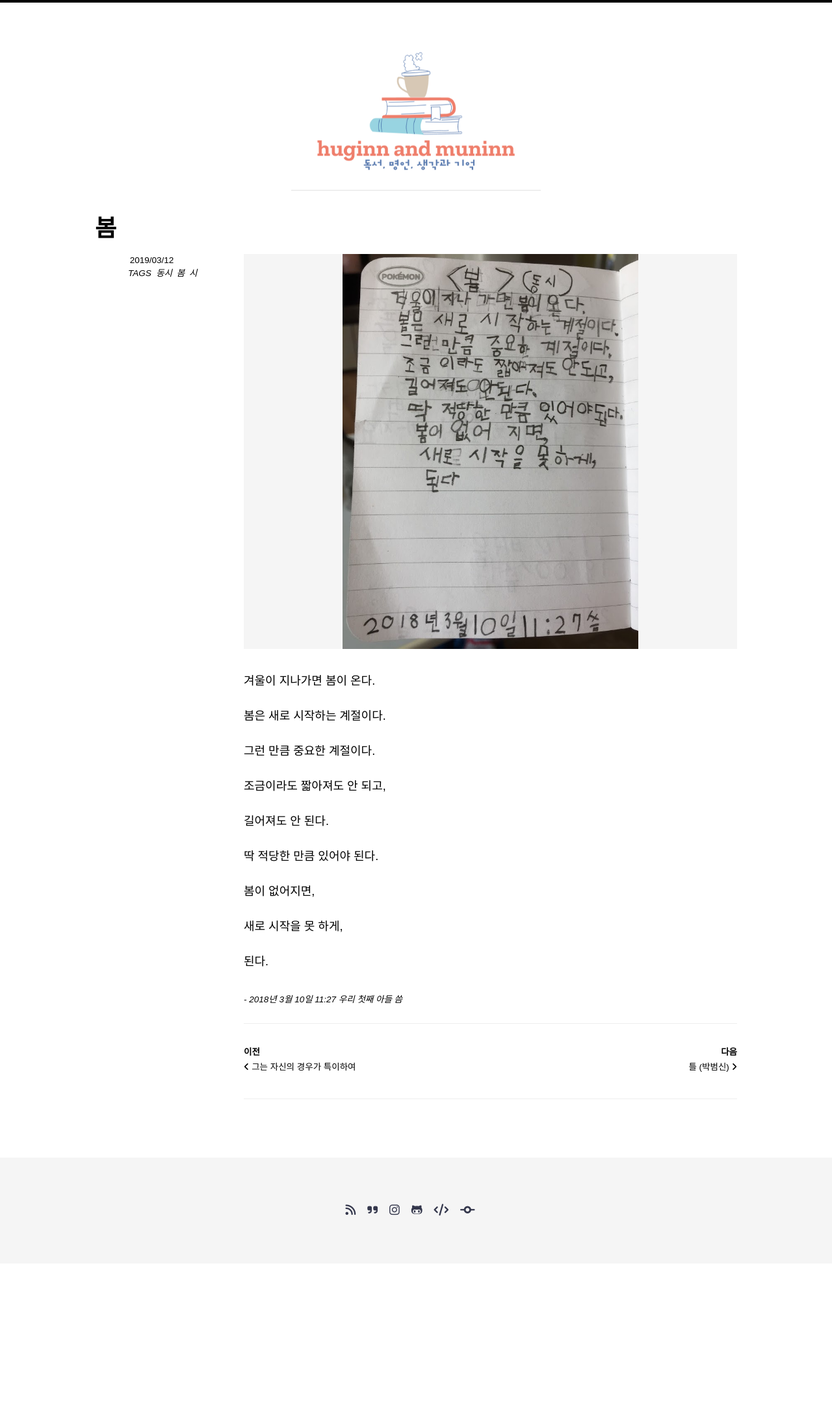
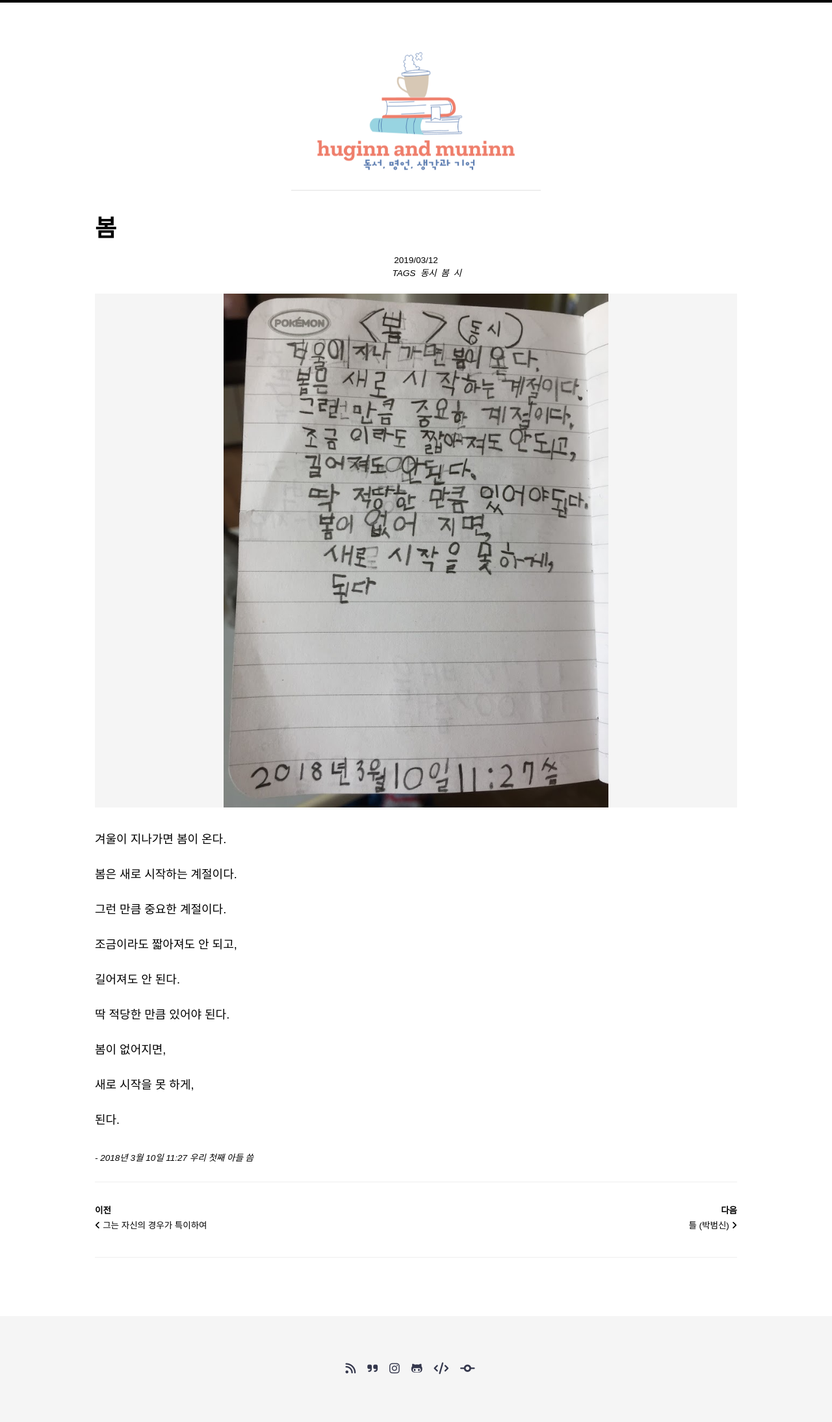
Before and after one commit to huginnmn/huginnmn.github.io, a Jekyll site: the page built from _posts/2019-03-12-봄.md, in a window 1280 px wide. Shown: the whole page at 65% size. Built offline with Jekyll 4.4.1, drawn with Linux system fonts in a browser that asks for light colours; nearby versions of some CDN libraries; some web fonts are replaced; comment, search, counter and statistics services are not loaded; before the commit the page ends 1945 px from its top, so only the background shows below that.

Commit message:
Update _page.scss

```diff
--- a/_sass/so-simple/_page.scss
+++ b/_sass/so-simple/_page.scss
@@ -195,18 +195,6 @@
 }
 
 .layout--post {
-  .page-wrapper {
-    @include breakpoint($large) {
-      display: grid;
-      grid-column-gap: 3em;
-      grid-row-gap: 0;
-      grid-template-columns: 175px 1fr;
-      -webkit-box-pack: justify;
-      -ms-flex-pack: justify;
-      justify-content: space-between;
-    }
-  }
-
   .page-header {
     @include breakpoint($large) {
       grid-column: 1 / -1;
@@ -216,15 +204,6 @@
 
   .page-sidebar {
     margin-bottom: 1em;
-
-    @include breakpoint($large) {
-      float: left; // display: grid fallback
-      width: 18%; // display: grid fallback
-    }
-
-    @supports (display: grid) {
-      width: auto;
-    }
 
     a {
       color: inherit;
@@ -236,18 +215,6 @@
     }
   }
 
-  .page-content {
-    @include breakpoint($large) {
-      float: right; // display: grid fallback
-      width: 78%; // display: grid fallback
-      min-width: 0;
-    }
-
-    @supports (display: grid) {
-      width: auto;
-      margin: 0;
-    }
-  }
 
   .page-share {
     // display: grid fallback
```
